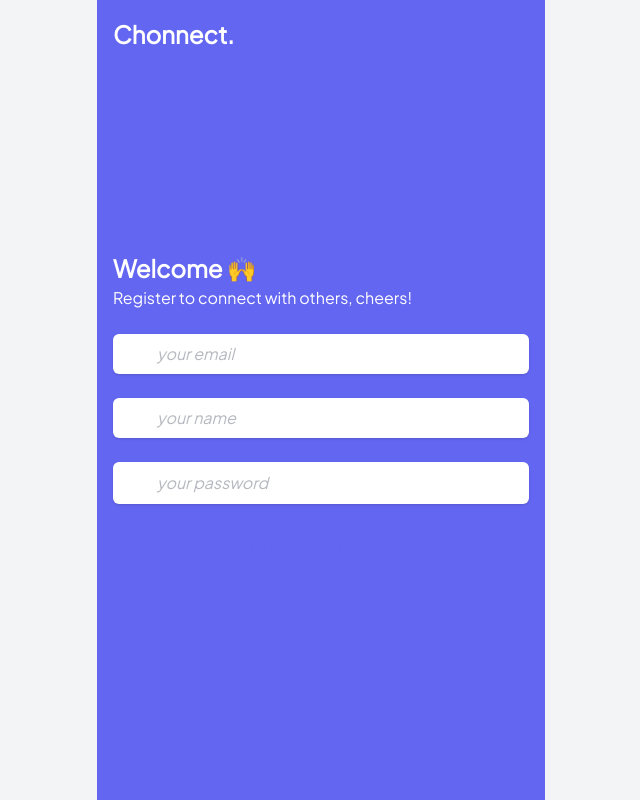
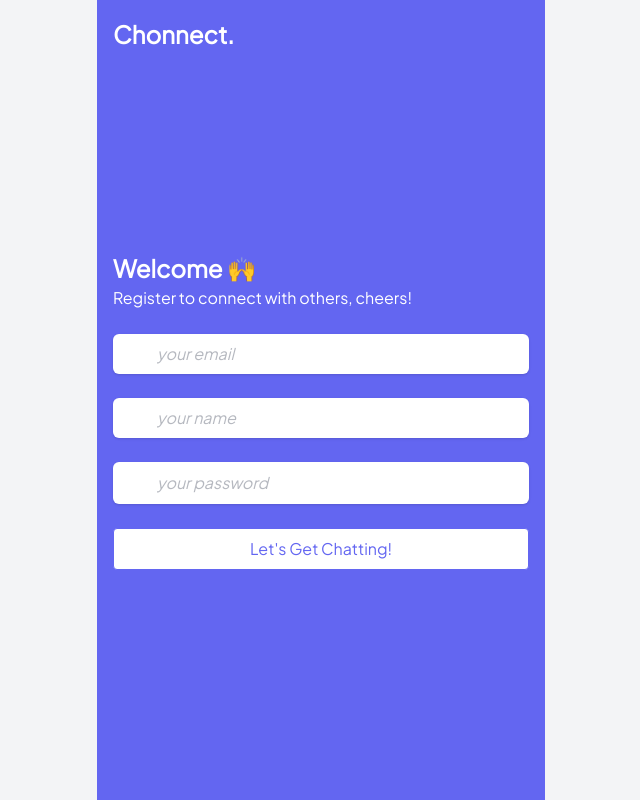
Before and after one commit to pramesywaraj/chonnect-frontend, a Vue app: page /register in a window 1280 px wide. Shown: the whole page, without its empty margins (319-959 px from the left). Built offline with nearby package versions, Linux system fonts and the light colour scheme; some icons are missing.

Commit message:
feat: custom button revamp

```diff
--- a/src/components/Button/index.vue
+++ b/src/components/Button/index.vue
@@ -1,27 +1,43 @@
+<script lang="ts" setup>
+import { computed, useAttrs } from 'vue';
+
+const props = withDefaults(
+  defineProps<{
+    tag?: 'button' | 'a' | 'RouterLink';
+    variant?: 'primary' | 'secondary';
+    type?: 'submit' | 'button' | 'reset';
+  }>(),
+  {
+    tag: 'button',
+    variant: 'primary',
+    type: 'button'
+  }
+);
+const attrs = useAttrs();
+
+const mergedAttrs = computed(() => {
+  if (props.tag === 'button') {
+    return {
+      ...attrs,
+      type: props.type
+    };
+  }
+
+  return attrs;
+});
+
+const variantClass =
+  props.variant === 'primary'
+    ? 'bg-primary text-white hover:bg-primary/90'
+    : 'border border-primary text-primary bg-white hover:bg-white/50';
+</script>
+
 <template>
   <component
     :is="tag"
-    v-bind="$attrs"
+    v-bind="mergedAttrs"
     :class="['inline-flex justify-center px-4 py-2 rounded cursor-pointer', variantClass]"
   >
     <slot />
   </component>
 </template>
-
-<script lang="ts" setup>
-const props = withDefaults(
-  defineProps<{
-    tag?: 'button' | 'a' | 'RouterLink';
-    variant?: 'primary' | 'secondary';
-  }>(),
-  {
-    tag: 'button',
-    variant: 'primary'
-  }
-);
-
-const variantClass =
-  props.variant === 'primary'
-    ? 'bg-primary text-white hover:bg-primary/90'
-    : 'border border-primary text-primary bg-transparent hover:bg-primary/10';
-</script>
```
